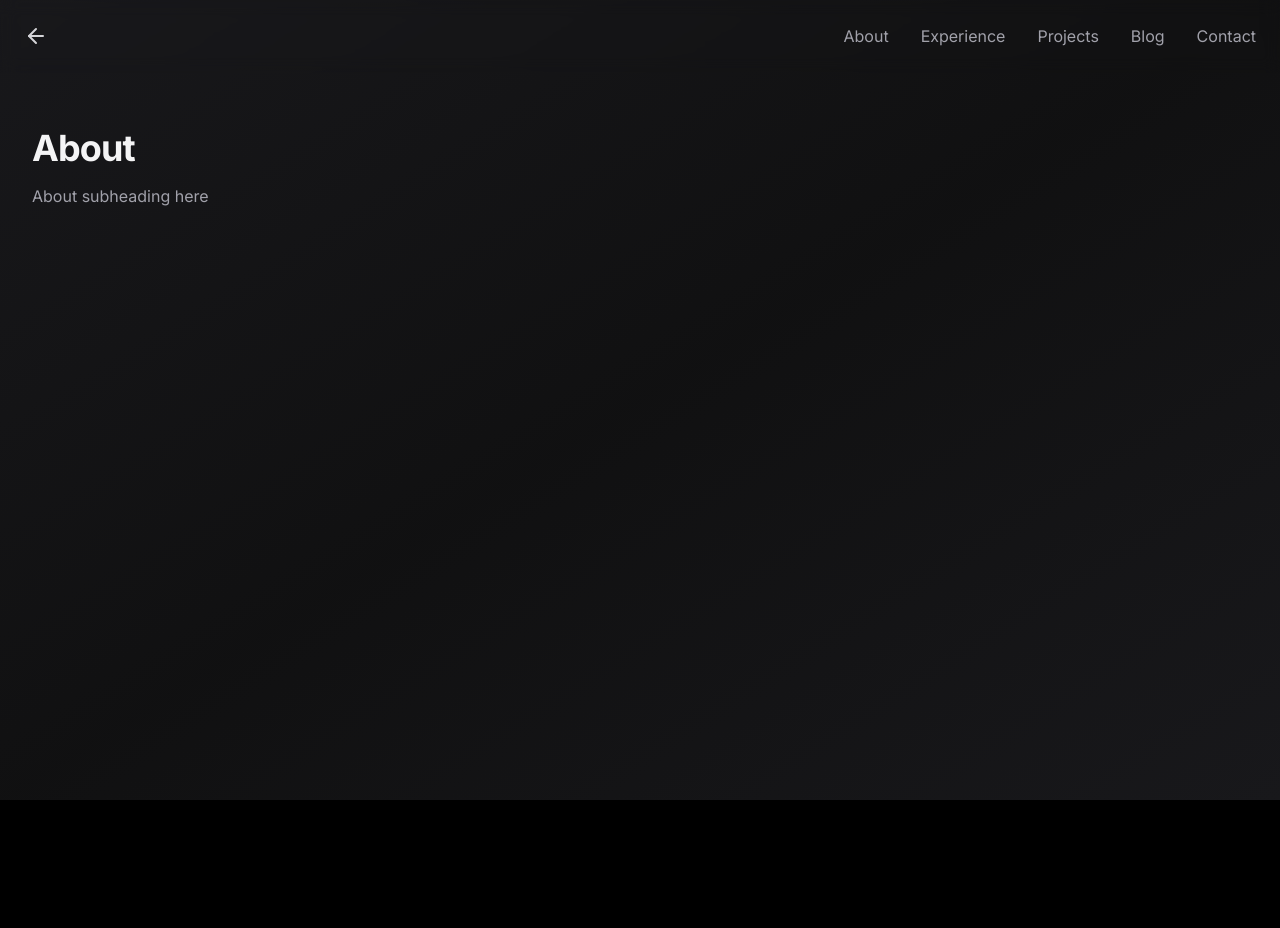
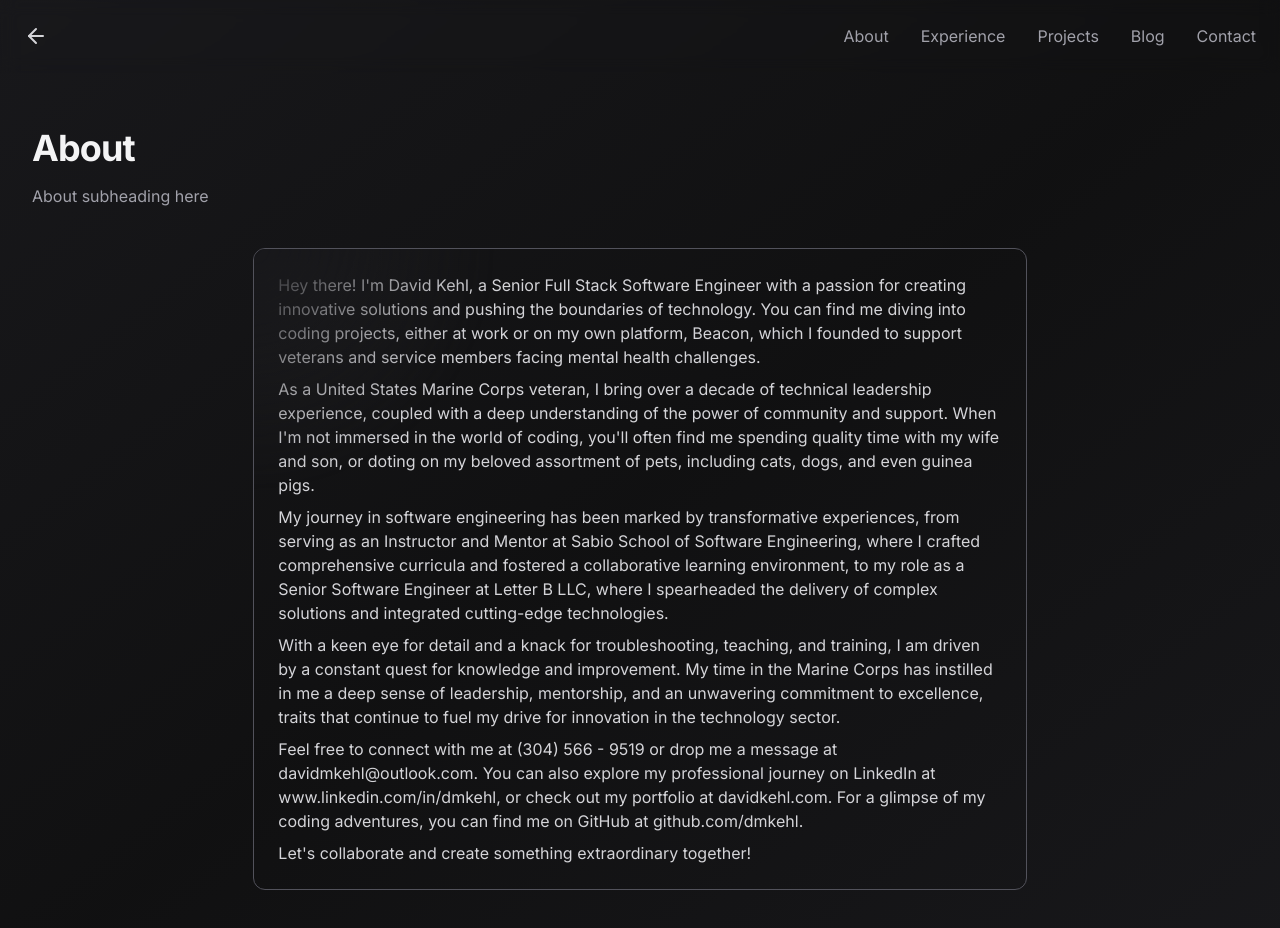
Before and after one commit to dmkehl/davidkehl-portfolio, a Next.js app: page /about in a window 1280 px wide. Shown: the top 928 px of the page. Before the commit the page ends 800 px from the top, so only its background shows below. Built offline with nearby package versions, Linux system fonts and the light colour scheme; no server answers; what tailwindcss-debug-screens would draw is missing.

Commit message:
added about me section

```diff
--- a/app/about/page.tsx
+++ b/app/about/page.tsx
@@ -1,3 +1,5 @@
+/* eslint-disable react/no-unescaped-entities */
+import { Card } from "../components/card";
 import { Navigation } from "../components/nav";
 
 export default function AboutPage() {
@@ -12,6 +14,59 @@ export default function AboutPage() {
           <p className="mt-4 text-zinc-400">About subheading here</p>
         </div>
       </div>
+      <div className="flex flex-row align-center justify-center">
+        <div className="w-2/3 p-10">
+          <Card>
+            <div className="p-6 flex flex-col gap-2">
+              <p className="text-zinc-300">
+                Hey there! I'm David Kehl, a Senior Full Stack Software Engineer
+                with a passion for creating innovative solutions and pushing the
+                boundaries of technology. You can find me diving into coding
+                projects, either at work or on my own platform, Beacon, which I
+                founded to support veterans and service members facing mental
+                health challenges.
+              </p>
+              <p className="text-zinc-300">
+                As a United States Marine Corps veteran, I bring over a decade
+                of technical leadership experience, coupled with a deep
+                understanding of the power of community and support. When I'm
+                not immersed in the world of coding, you'll often find me
+                spending quality time with my wife and son, or doting on my
+                beloved assortment of pets, including cats, dogs, and even
+                guinea pigs.
+              </p>
+              <p className="text-zinc-300">
+                My journey in software engineering has been marked by
+                transformative experiences, from serving as an Instructor and
+                Mentor at Sabio School of Software Engineering, where I crafted
+                comprehensive curricula and fostered a collaborative learning
+                environment, to my role as a Senior Software Engineer at Letter
+                B LLC, where I spearheaded the delivery of complex solutions and
+                integrated cutting-edge technologies.
+              </p>
+              <p className="text-zinc-300">
+                With a keen eye for detail and a knack for troubleshooting,
+                teaching, and training, I am driven by a constant quest for
+                knowledge and improvement. My time in the Marine Corps has
+                instilled in me a deep sense of leadership, mentorship, and an
+                unwavering commitment to excellence, traits that continue to
+                fuel my drive for innovation in the technology sector.
+              </p>
+              <p className="text-zinc-300">
+                Feel free to connect with me at (304) 566 - 9519 or drop me a
+                message at davidmkehl@outlook.com. You can also explore my
+                professional journey on LinkedIn at www.linkedin.com/in/dmkehl,
+                or check out my portfolio at davidkehl.com. For a glimpse of my
+                coding adventures, you can find me on GitHub at
+                github.com/dmkehl.
+              </p>
+              <p className="text-zinc-300">
+                Let's collaborate and create something extraordinary together!
+              </p>
+            </div>
+          </Card>
+        </div>
+      </div>
     </div>
   );
 }
```
Also changed, not shown: public/profilepic.JPG (added).
